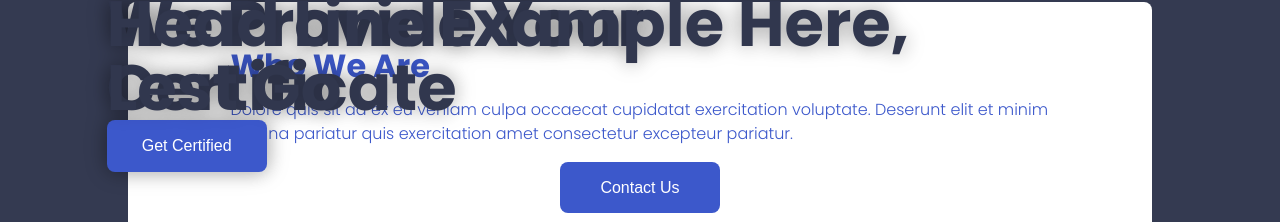
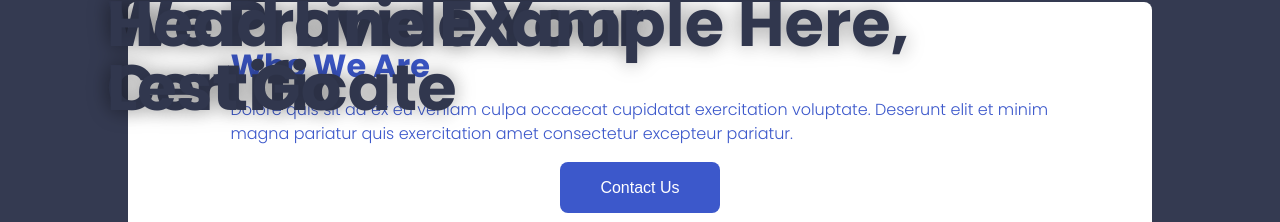
Before and after one commit to codenicer/codenicer.github.io, a Next.js app: page / in a window 1280 px wide. Shown: the part 118-340 px from the top of the page. Built offline with nearby package versions, Linux system fonts and the light colour scheme.

Commit message:
remove cta button on carousel

```diff
--- a/components/carousel-section.js
+++ b/components/carousel-section.js
@@ -2,12 +2,26 @@ import styles from '../styles/home.module.scss'
 import { generalSetting } from '../settings/general'
 import CarouselIndicator from './carousel-indicator'
 import Carousel from 're-carousel'
-import Link from 'next/link'
+import { useRouter } from 'next/router'
 
 export default function CarouselSection() {
+  const router = useRouter()
+
+  // const handleClick = (e) => {
+  //   e.preventDefault()
+  //   router.push('/contact_us')
+  // }
+
+  // const buttonn = () => {
+  //   return (
+  //     <button onClick={handleClick} className={styles.hero_cont__headline_cta}>
+  //       lets go
+  //     </button>
+  //   )
+  // }
   return (
     <section className={styles.carousel_container}>
-      <Carousel loop auto interval={8000} widgets={[CarouselIndicator]}>
+      <Carousel loop auto widgets={[CarouselIndicator]}>
         {generalSetting.carousel.map((content, i) => {
           return (
             <>
@@ -26,13 +40,16 @@ export default function CarouselSection() {
                 <h1 className={styles.hero_cont__headline}>
                   {content.headline}
                 </h1>
-                {content.button ? (
-                  <button className={styles.hero_cont__headline_cta}>
+                {/* {content.button ? (
+                  <button
+                    onClick={handleClick}
+                    className={styles.hero_cont__headline_cta}
+                  >
                     {content.button}
                   </button>
                 ) : (
                   <></>
-                )}
+                )} */}
               </div>
             </>
           )
--- a/styles/home.module.scss
+++ b/styles/home.module.scss
@@ -55,12 +55,13 @@
     font-size: clamp(2.2rem, 5vw, 8rem);
     grid-area: 3 / 2 / span 1 / span 8;
   }
+}
 
-  .hero_cont__headline_cta {
-    grid-area: 4 / 2 / span 1 / span 3;
-    align-self: center;
-    z-index: 2;
-  }
+.hero_cont__headline_cta {
+  position: absolute;
+  bottom: 10vh;
+  left: 10vw;
+  z-index: 101;
 }
 
 .introduction_cont {
```
